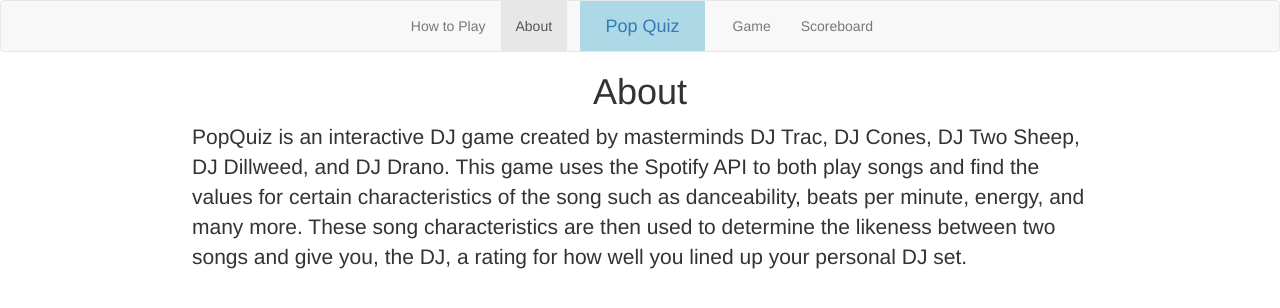
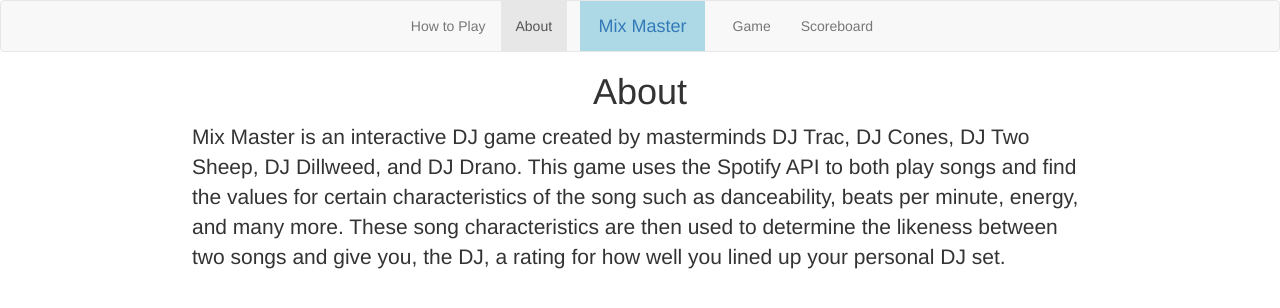
Before and after one commit to alexcaulfield/comp20-s2017-team9, a website: page about.html in a window 1280 px wide. Drawn offline with nearby package versions, Linux system fonts and the light colour scheme.

Commit message:
changed name to mix master

```diff
--- a/about.html
+++ b/about.html
@@ -30,7 +30,7 @@
             <span class="icon-bar"></span>
             <span class="icon-bar"></span>
           </button>
-          <div class="navbar-brand navbar-brand-centered"><a href="index.html">Pop Quiz</a></div>
+          <div class="navbar-brand navbar-brand-centered"><a href="index.html">Mix Master</a></div>
         </div>
 
         <!-- Collect the nav links, forms, and other content for toggling -->
@@ -50,7 +50,7 @@
     <h1 class="center"> About </h1>
     <div class="explanations">
         <p class="buffer">
-        PopQuiz is an interactive DJ game created by masterminds DJ Trac, DJ Cones, DJ Two Sheep, DJ
+        Mix Master is an interactive DJ game created by masterminds DJ Trac, DJ Cones, DJ Two Sheep, DJ
         Dillweed, and DJ Drano. This game uses the Spotify API to both play songs and find the values for
         certain characteristics of the song such as danceability, beats per minute, energy, and many more. These song characteristics are then used to determine the likeness between two songs and give you, the DJ, a rating for how well you lined up your personal DJ set. <br><br>
         </p>
```
Also changed, not shown: game.html (+1 -1 lines), howto.html (+2 -2 lines), index.html (+2 -2 lines), scoreboard.html (+2 -2 lines).
